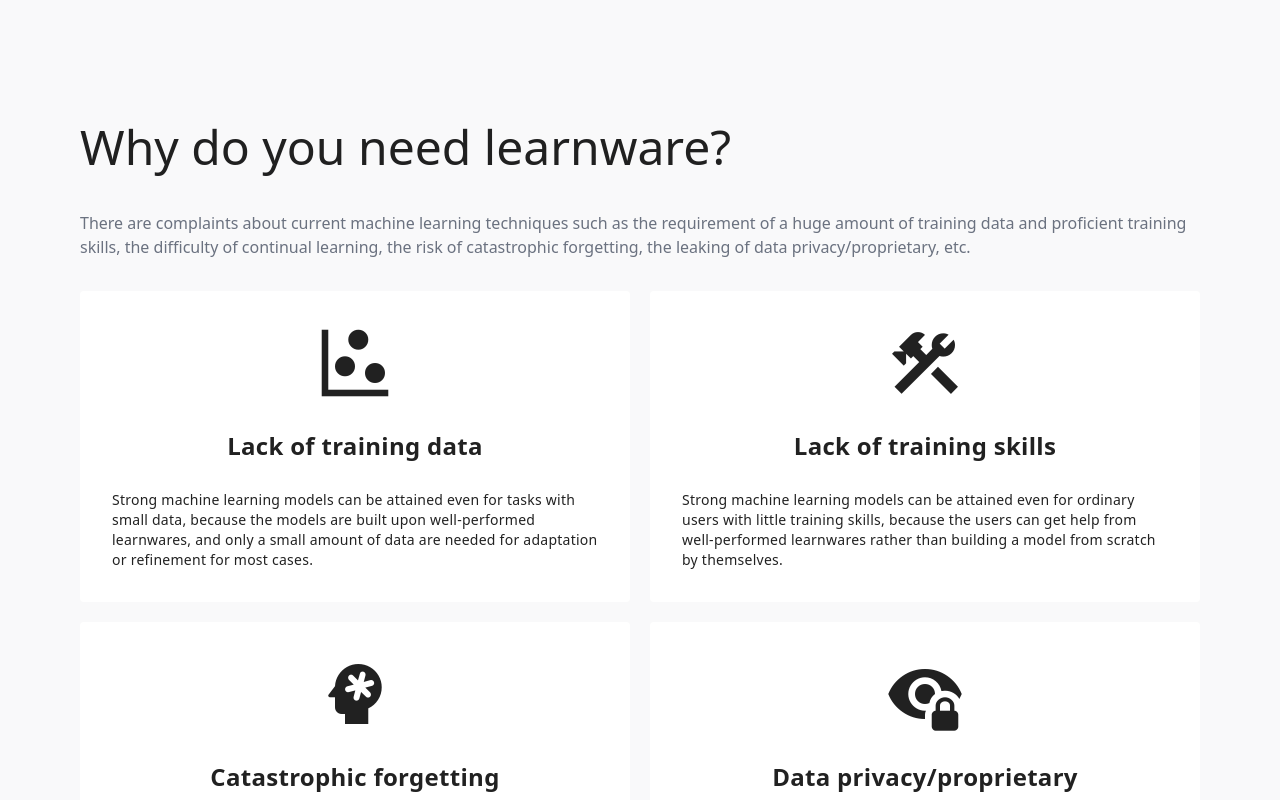
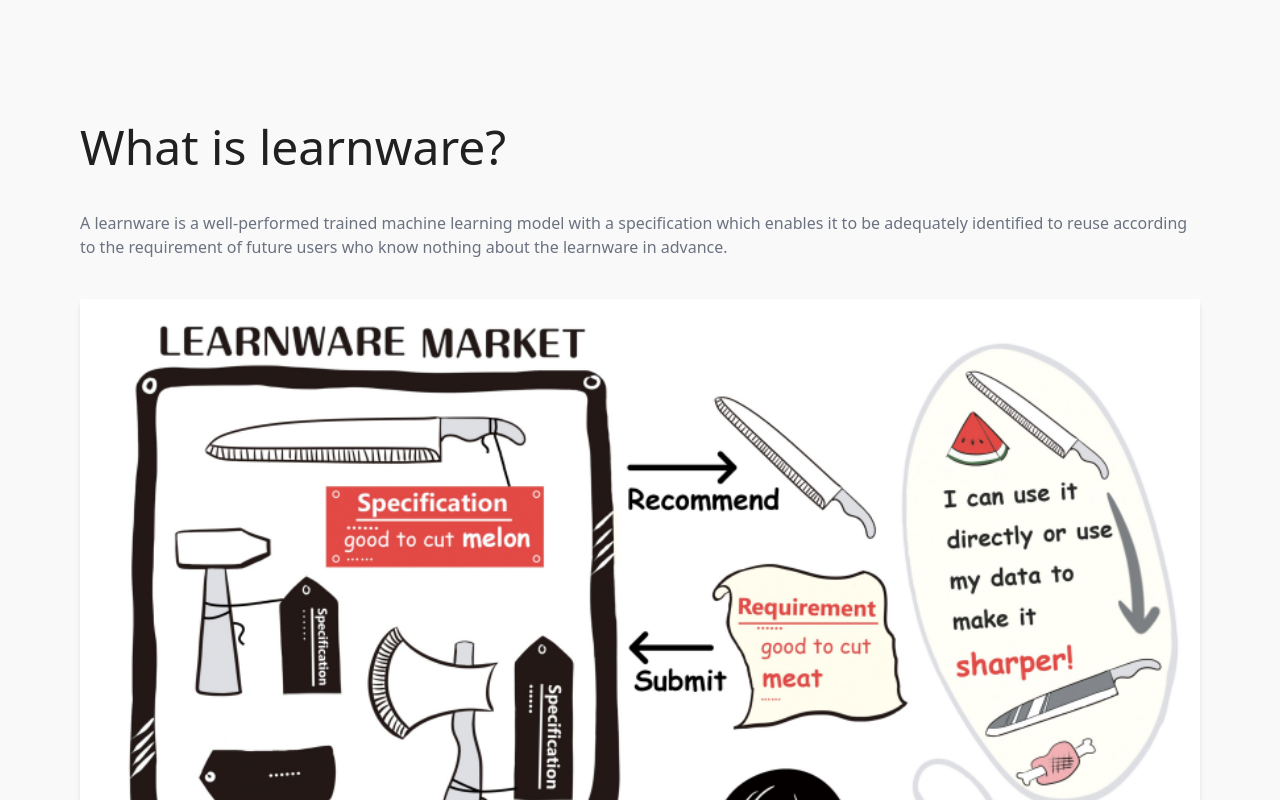
Before and after one commit to Learnware-LAMDA/Beimingwu, a Vue app: page /#/ in a window 1280 px wide. Shown: the part 840-1640 px from the top of the page. Built offline with nearby package versions, Linux system fonts and the light colour scheme.

Commit message:
[ENH] Add What

```diff
--- /dev/null
+++ b/src/components/Home/What.vue
@@ -0,0 +1,20 @@
+<script setup>
+import analogyImg from '@/assets/images/analogy.png'
+</script>
+
+<template>
+  <div class="mx-auto md:py-30 <md:py-20 md:px-10 max-w-1200px w-1/1">
+    <div class="<md:px-5">
+      <div class="xl:(text-5xl my-10) lg:(text-4xl my-7) md:(text-3xl my-5) <md:(text-4xl my-5)">
+        What is learnware?
+      </div>
+      <p class="text-gray-500">
+        A learnware is a well-performed trained machine learning model with a specification which enables it to be adequately identified to reuse according to the requirement of future users who know nothing about the learnware in advance.
+      </p>
+    </div>
+
+    <div class="mt-10 sm:shadow-md">
+      <v-img :src="analogyImg" />
+    </div>
+  </div>
+</template>
--- a/src/views/Home/Home.vue
+++ b/src/views/Home/Home.vue
@@ -1,5 +1,6 @@
 <script setup>
 import Slogan from '@/components/Home/Slogan.vue'
+import What from '@/components/Home/What.vue'
 import Why from '@/components/Home/Why.vue'
 import How from '@/components/Home/How.vue'
 import MyFooter from '@/components/Home/MyFooter.vue'
@@ -8,6 +9,7 @@ import MyFooter from '@/components/Home/MyFooter.vue'
 <template>
   <div>
     <slogan />
+    <what />
     <why />
     <how />
     <my-footer />
```
Also changed, not shown: src/assets/images/analogy.png (added).
